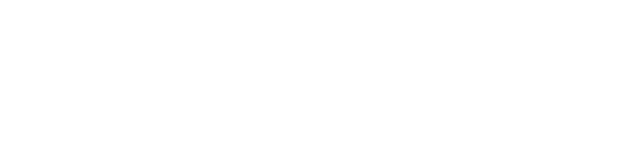
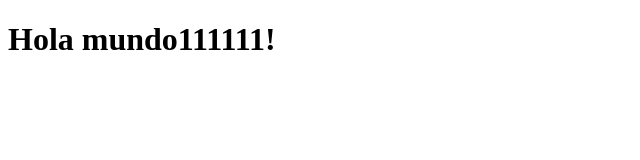
Before and after one commit to terPM/testBedu, a plain HTML site: page index.html in a window 1280 px wide. Shown: the whole page, without its empty margins (0-640 px from the left). Drawn offline with Linux system fonts and the light colour scheme.

Commit message:
se agrego hola mundo y se borro el archivo bedu de la rama main

```diff
--- a/index.html
+++ b/index.html
@@ -6,6 +6,6 @@
     <title>Document</title>
 </head>
 <body>
-
+    <h1>Hola mundo111111!</h1>
 </body>
 </html>
```
Also changed, not shown: bedu.html (deleted).
